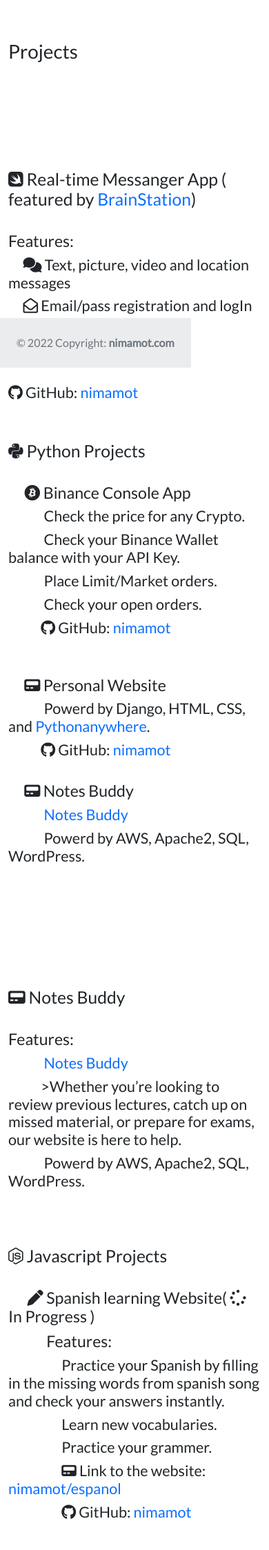
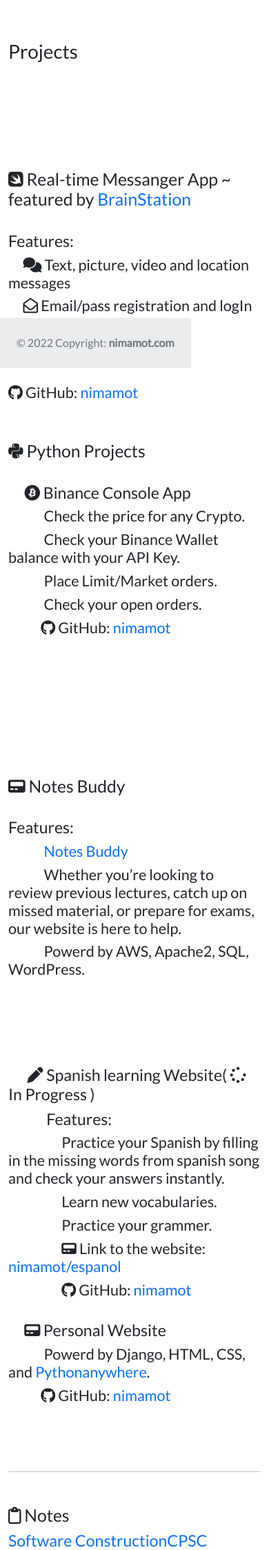
Before and after one commit to nimamot/Personal-Website, a Django app: page / in a window 390 px wide. Shown: the part 311-2558 px from the top of the page at 69% size. Run offline with Django 3.2, Linux system fonts and the light colour scheme; data comes from the database, SQL or seed files in the repository; some libraries are stand-ins or nearby versions.

Commit message:
minor changes

```diff
--- a/portfolio/templates/portfolio/home.html
+++ b/portfolio/templates/portfolio/home.html
@@ -53,7 +53,7 @@
 
 <div class="row">
   <div class="col-md-7">
-    <h2 class="mt-5"><i class="fab fa-swift" style="margin-top: 100px;"></i> Real-time Messanger App ( featured by <a href="https://brainstation.io">BrainStation</a>)</h2>
+    <h2 class="mt-5"><i class="fab fa-swift" style="margin-top: 100px;"></i> Real-time Messanger App ~ featured by <a href="https://brainstation.io">BrainStation</a></h2>
     <br>
     <h3>Features:</h3>
     <h4>&emsp;<i class="fas fa-comments"></i> Text, picture, video and location messages</h4>
@@ -92,19 +92,6 @@
 
 
 
-<h3>&emsp;<i class="fas fa-pager"></i> Personal Website</h3>
-<h4>&emsp; &emsp; Powerd by Django, HTML, CSS, and <a href="https://www.pythonanywhere.com">Pythonanywhere</a>.</h4>
-<h4>&emsp; &emsp;<i class="fab fa-github"></i> GitHub: <a href="https://github.com/nimamot/Personal-Website">nimamot</a></h4>
-<br>
-
-<h3>&emsp;<i class="fas fa-pager"></i> Notes Buddy</h3>
-<h4>&emsp; &emsp; <a href="http://3.86.117.52/wordpress/">Notes Buddy</a></h4>
-<h4>&emsp; &emsp; Powerd by AWS, Apache2, SQL, WordPress.</h4>
-<br>
-
-
-
-
 <div class="row">
       <div class="col-md-5 ">
     <img id = "notes-budy-image" src="{% static 'portfolio/Screen Shot 2023-04-23 at 5.49.34 PM.png' %}" class="img-fluid mb-2" style="border: 2px solid circular; border-radius: 25px; margin-top: 100px">
@@ -114,7 +101,7 @@
     <br>
     <h3>Features:</h3>
    <h4>&emsp; &emsp; <a href="http://3.86.117.52/wordpress/">Notes Buddy</a></h4>
-   <h4>&emsp; &emsp;>Whether you’re looking to review previous lectures, catch up on missed material, or prepare for exams, our website is here to help.</h4>
+   <h4>&emsp; &emsp;  Whether you’re looking to review previous lectures, catch up on missed material, or prepare for exams, our website is here to help.</h4>
     <h4>&emsp; &emsp; Powerd by AWS, Apache2, SQL, WordPress.</h4>
     <br>
     <!--<br>-->
@@ -131,20 +118,58 @@
 }
 </style>
 
+<br>
+<br>
 
+<!--<h2 class="mt-5"><i class="fab fa-node-js"></i> Javascript Projects</h2>-->
+<!--<br>-->
+<!--<h3>&emsp; <i class="fas fa-pen"></i> Spanish learning Website( <i class="fas fa-spinner"></i> In Progress )</h3>-->
+<!--<h3>&emsp; &emsp; Features:</h3>-->
+<!--<h4>&emsp; &emsp; &emsp; Practice your Spanish by filling in the missing words from spanish song and check your answers instantly.</h4>-->
+<!--<h4>&emsp; &emsp; &emsp; Learn new vocabularies.</h4>-->
+<!--<h4>&emsp; &emsp; &emsp; Practice your grammer.</h4>-->
+<!--<h4>&emsp; &emsp; &emsp; <i class="fas fa-pager"></i> Link to the website: <a href="https://nimamot.github.io/Spanish/" target="blank">nimamot/espanol</a></h4>-->
+<!--<h4>&emsp; &emsp; &emsp; <i class="fab fa-github"></i> GitHub: <a href="https://github.com/nimamot/Spanish" target="blank">nimamot</a></h4>-->
+<!--<br>-->
+<!--<br>-->
 
-
-<h2 class="mt-5"><i class="fab fa-node-js"></i> Javascript Projects</h2>
-<br>
-<h3>&emsp; <i class="fas fa-pen"></i> Spanish learning Website( <i class="fas fa-spinner"></i> In Progress )</h3>
+<div class="row">
+  <div class="col-md-7">
+<h3>&emsp; <i class="fas fa-pen mt-5 " style="margin-top: 150px;"></i> Spanish learning Website( <i class="fas fa-spinner"></i> In Progress )</h3>
 <h3>&emsp; &emsp; Features:</h3>
 <h4>&emsp; &emsp; &emsp; Practice your Spanish by filling in the missing words from spanish song and check your answers instantly.</h4>
 <h4>&emsp; &emsp; &emsp; Learn new vocabularies.</h4>
 <h4>&emsp; &emsp; &emsp; Practice your grammer.</h4>
 <h4>&emsp; &emsp; &emsp; <i class="fas fa-pager"></i> Link to the website: <a href="https://nimamot.github.io/Spanish/" target="blank">nimamot/espanol</a></h4>
 <h4>&emsp; &emsp; &emsp; <i class="fab fa-github"></i> GitHub: <a href="https://github.com/nimamot/Spanish" target="blank">nimamot</a></h4>
+    <br>
+    <!--<br>-->
+    <!--<br>-->
+  </div>
+        <div class="col-md-5 ">
+    <img id = "spanish-website-image" src="{% static 'portfolio/spanish-website-image.png' %}" class="img-fluid mb-2" style="border: 2px solid circular; border-radius: 25px; margin-top: 90px">
+  </div>
+  </div>
+
+<style>
+@media only screen and (max-width: 898px) {
+    #spanish-website-image {
+        display: none;
+    }
+}
+</style>
+
+
+
+<h3>&emsp;<i class="fas fa-pager"></i> Personal Website</h3>
+<h4>&emsp; &emsp; Powerd by Django, HTML, CSS, and <a href="https://www.pythonanywhere.com">Pythonanywhere</a>.</h4>
+<h4>&emsp; &emsp;<i class="fab fa-github"></i> GitHub: <a href="https://github.com/nimamot/Personal-Website">nimamot</a></h4>
 <br>
 <br>
+<br>
+
+
+
 
  <!--<h3>&emsp;<i class="fas fa-pager"></i> Personal Website</h3>-->
 <!--<h4>&emsp; &emsp; Powerd by Django, HTML, CSS, and <a href="https://www.pythonanywhere.com">Pythonanywhere</a>.</h4>-->
```
